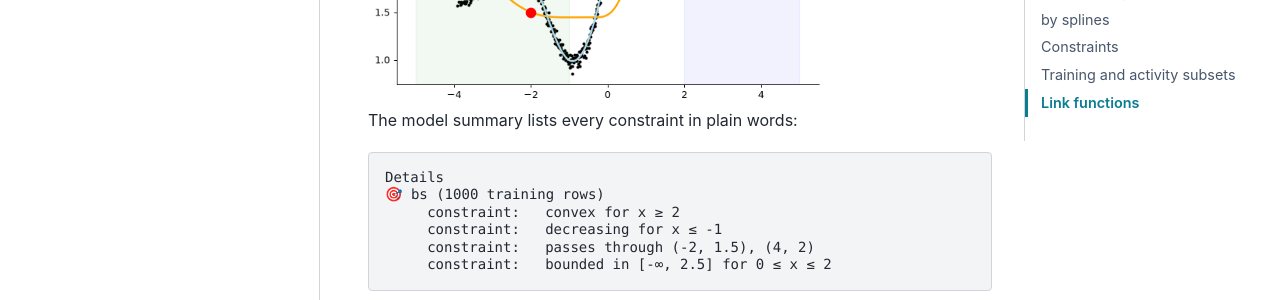
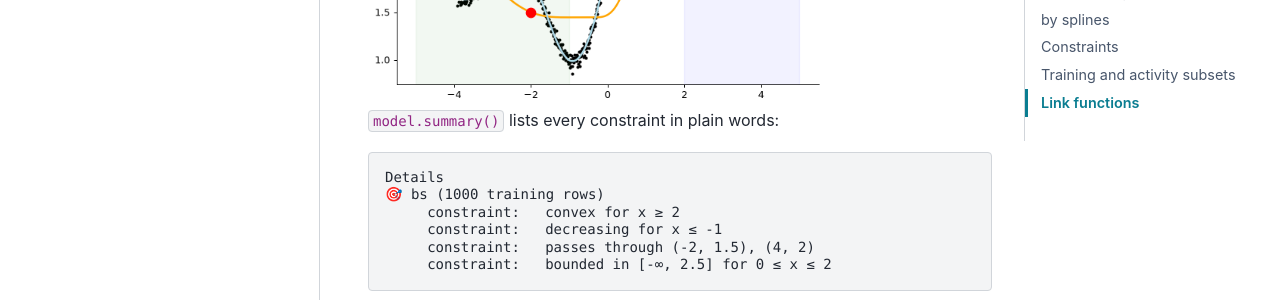
Before and after one commit to clarkmaio/lpspline, a Sphinx documentation site: the page built from docs/demo.rst, in a window 1280 px wide and 900 px high, scrolled down 2824 px. Shown: the part 150-450 px from the top of the window. Built offline with Sphinx 7.4.7 and the PyData theme 0.15.4, drawn with Linux system fonts in a browser that asks for light colours.

Commit message:
Make fit() quiet by default
fit(summary=False) is now the default; call model.summary() or
fit(..., summary=True) to print it. Docs, README and tests updated.
Also read spline.penalties directly instead of via getattr.

Co-Authored-By: Claude Opus 5.5 <noreply@anthropic.com>

```diff
--- a/docs/demo.rst
+++ b/docs/demo.rst
@@ -122,7 +122,7 @@ Each accepts optional ``start``/``end`` to apply it only on part of the feature
    :align: center
 
 
-The model summary lists every constraint in plain words:
+``model.summary()`` lists every constraint in plain words:
 
 .. code-block:: text
 
```
Also changed, not shown: other parts of docs/demo.rst (+1 -1 lines), README.md (+2 -1 lines), 3 other files.
